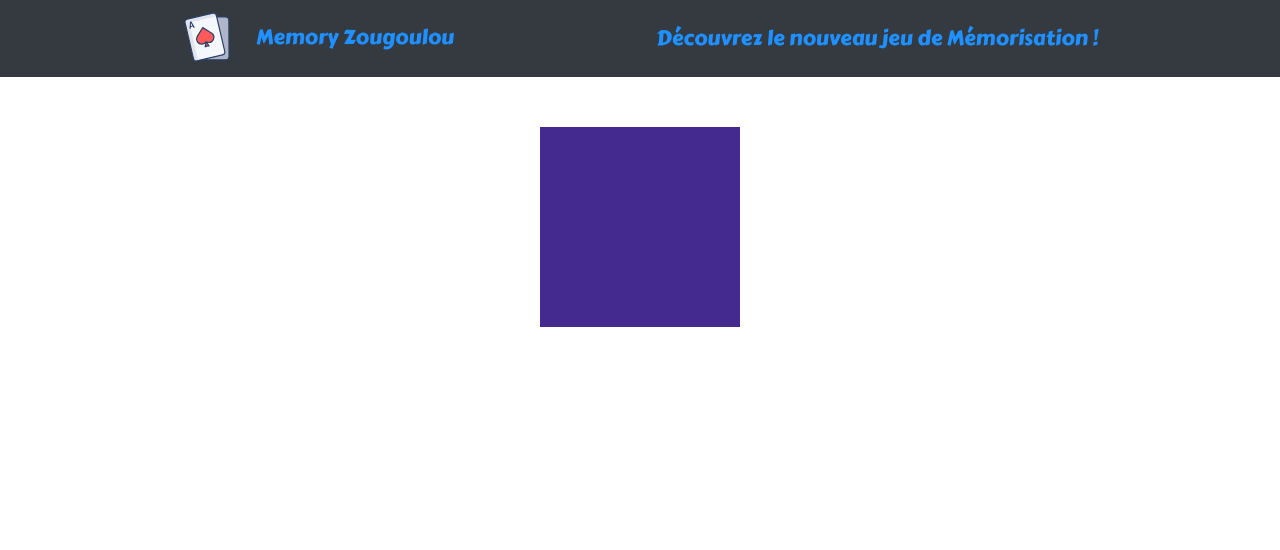
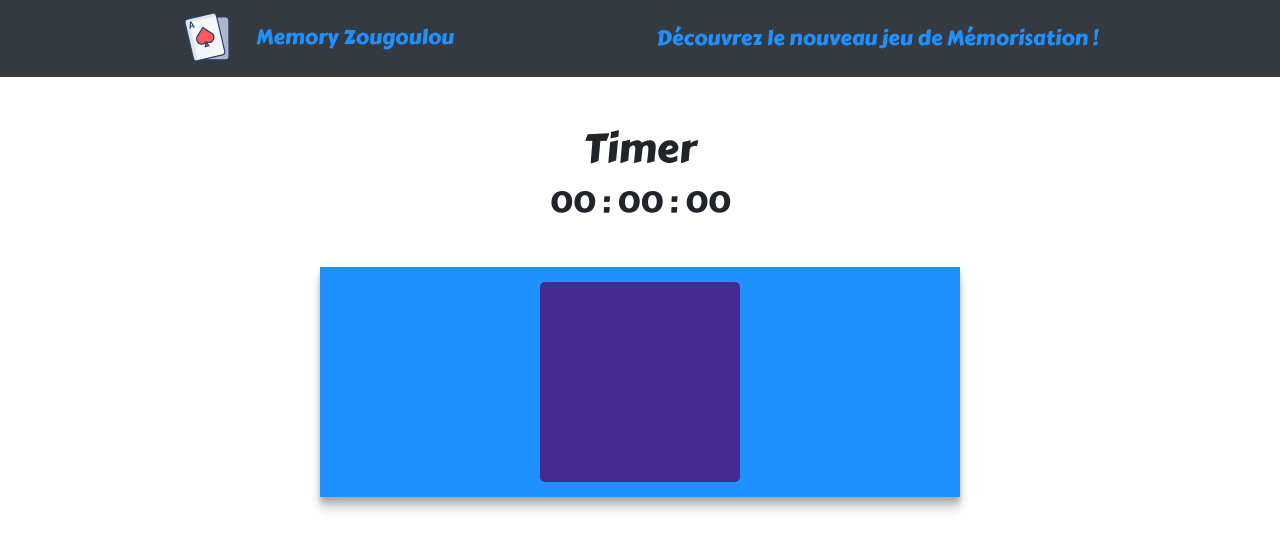
Before and after one commit to Developer-Karis/MemoryZougoulou, a website: page index.html in a window 1280 px wide. Drawn offline with nearby package versions, Linux system fonts and the light colour scheme.

Commit message:
nav finish, update

```diff
--- a/index.html
+++ b/index.html
@@ -30,6 +30,10 @@
 
     <section>
         <!-- Section Main -->
+        <div id="container-timer">
+            <h1>Timer</h1>
+            <span>00 : 00 : 00</span>
+        </div>
         <div id="container-main"></div>
     </section>
 
--- a/src/js/main.js
+++ b/src/js/main.js
@@ -17,9 +17,9 @@ function startGame() {
         recupContainerMain.style.display = "flex";
         recupContainerMain.style.justifyContent = "center";
         recupContainerMain.style.alignItems = "center";
-        recupContainerMain.style.marginTop = "50px";
         document.getElementById(i).innerHTML += "<img id=grid>" + "</img>";
         document.getElementById("grid").src = "src/images/empty.jpg";
+        document.getElementById("grid").style.borderRadius = "5px";
     }
 }
 
--- /dev/null
+++ b/src/scss/modules/_sectionMain.scss
@@ -0,0 +1,23 @@
+#container-main {
+    margin: auto;
+    background-color: dodgerblue;
+    padding: 15px;
+    width: 50%;
+
+    box-shadow: 0 2.8px 2.2px rgba(0, 0, 0, 0.034), 0 6.7px 5.3px rgba(0, 0, 0, 0.048),
+        0 12.5px 10px rgba(0, 0, 0, 0.06), 0 10.3px 10.9px rgba(0, 0, 0, 0.072), 0 10.8px 10.4px rgba(0, 0, 0, 0.086),
+        0 5px 5px rgba(0, 0, 0, 0.12);
+}
+
+#container-timer {
+    display: flex;
+    justify-content: center;
+    align-items: center;
+    flex-direction: column;
+    margin-top: 2em;
+    font-size: 1.5rem;
+    span {
+        margin-bottom: 1.5em;
+        font-size: 1.8rem;
+    }
+}
--- a/src/scss/modules/style.scss
+++ b/src/scss/modules/style.scss
@@ -1 +1,2 @@
 @import "./navbar";
+@import "./sectionMain";
```
Also changed, not shown: public/css/app.css, 2 other files.
